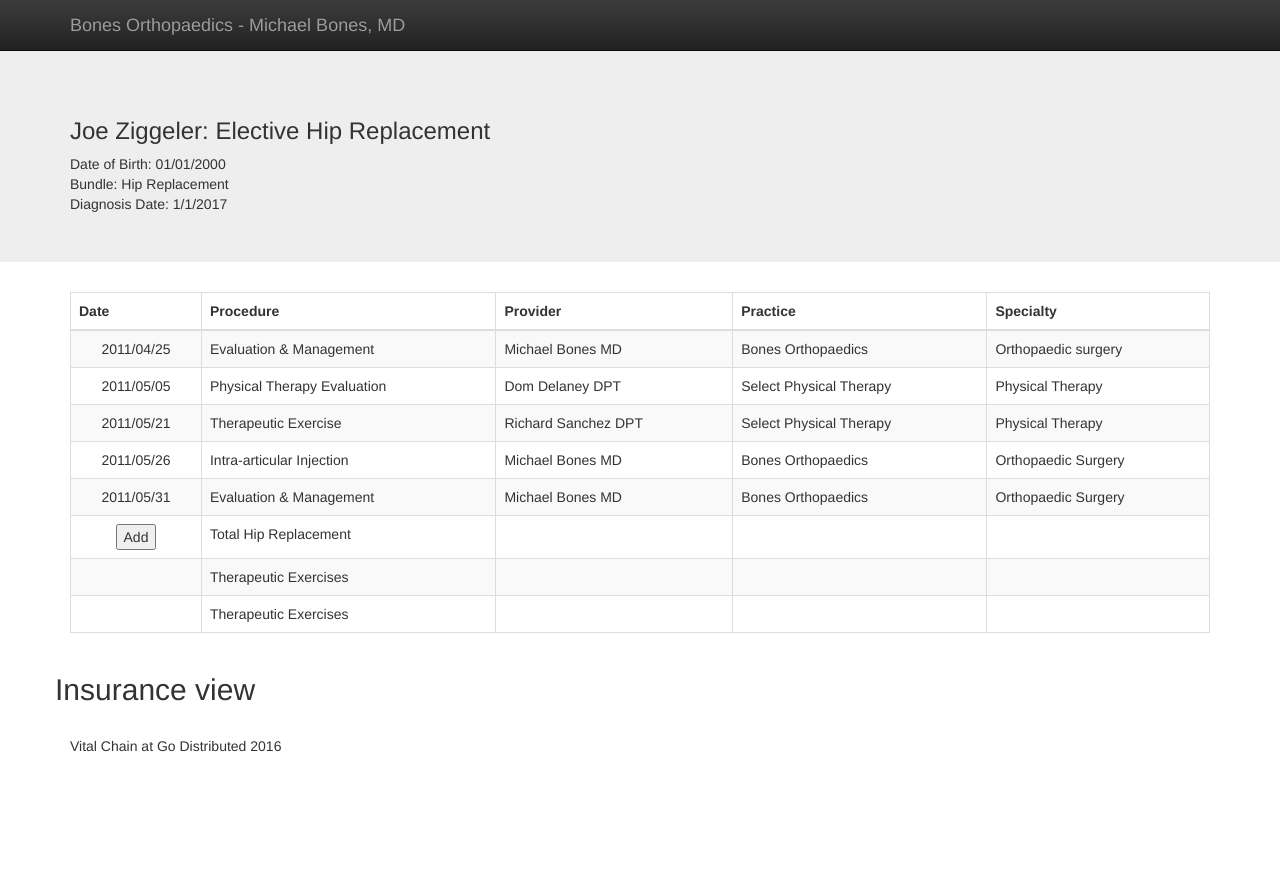
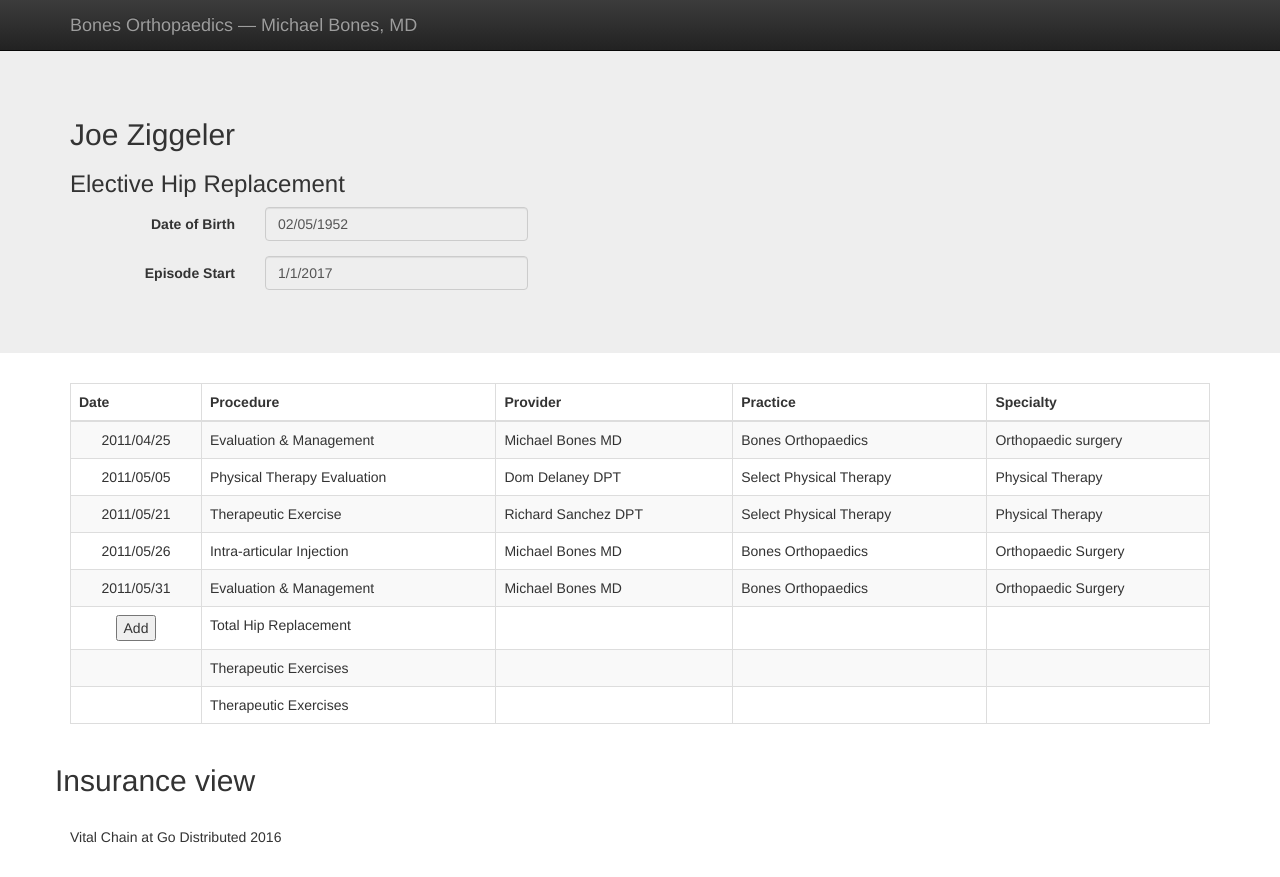
Before and after one commit to pcuci/vitalweb, a website: page index.html in a window 1280 px wide. Before the commit the page ends 800 px from the top, so only its background shows below. Drawn offline with nearby package versions, Linux system fonts and the light colour scheme.

Commit message:
Beautifying patient data

```diff
--- a/index.html
+++ b/index.html
@@ -3,7 +3,7 @@
   <head>
     <meta charset="utf-8">
     <meta http-equiv="X-UA-Compatible" content="IE=edge,chrome=1">
-    <title>VitalChain</title>
+    <title>Vital Chain</title>
     <meta name="description" content="">
     <meta name="viewport" content="width=device-width, initial-scale=1">
     <link rel="stylesheet" href="css/bootstrap.min.css">
@@ -29,17 +29,33 @@
           <span class="icon-bar"></span>
           <span class="icon-bar"></span>
           </button>
-          <a class="navbar-brand" href="#">Bones Orthopaedics - Michael Bones, MD</a>
+          <a class="navbar-brand" href="#">Bones Orthopaedics &mdash; Michael Bones, MD</a>
         </div>
       </div>
     </nav>
 
     <div class="jumbotron">
       <div class="container">
-        <h3>Joe Ziggeler: Elective Hip Replacement</h3>
-        Date of Birth: 01/01/2000<br>
-        Bundle: Hip Replacement<br>
-        Diagnosis Date: 1/1/2017<br>
+        <div class="row">
+          <div class="col-xs-12">
+            <h2>Joe Ziggeler</h2>
+            <h3>Elective Hip Replacement</h3>
+          </div>
+        </div>
+        <form class="form-horizontal">
+          <div class="form-group">
+            <label for="dateOfBirth" class="col-sm-2 control-label">Date of Birth</label>
+            <div class="col-sm-4 col-md-3">
+              <input type="text" class="form-control" id="dateOfBirth" disabled value="02/05/1952">
+            </div>
+          </div>
+          <div class="form-group">
+            <label for="episodeStart" class="col-sm-2 control-label">Episode Start</label>
+            <div class="col-sm-4 col-md-3">
+              <input type="text" class="form-control" id="episodeStart" disabled value="1/1/2017">
+            </div>
+          </div>
+        </form>
       </div>
     </div>
 
```
